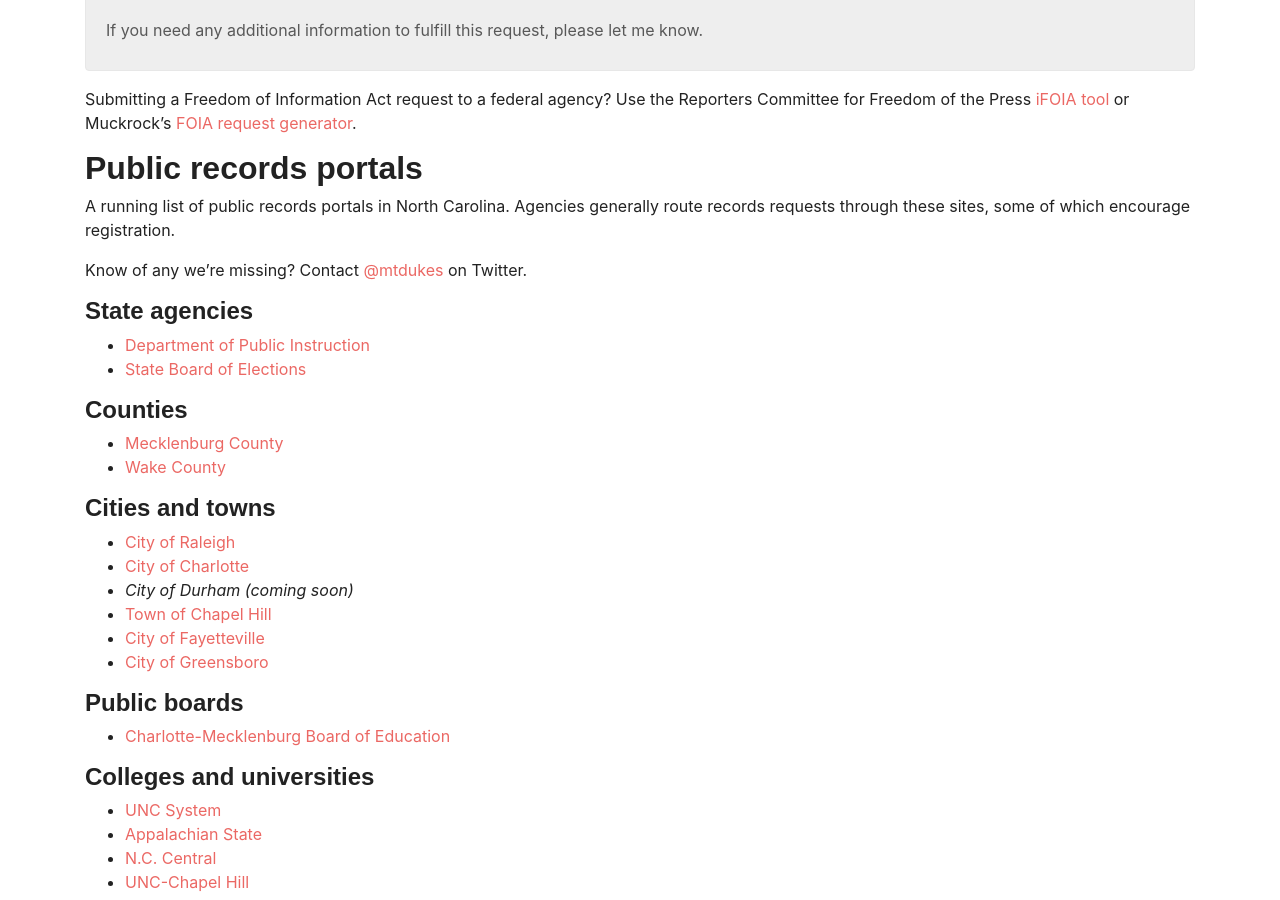
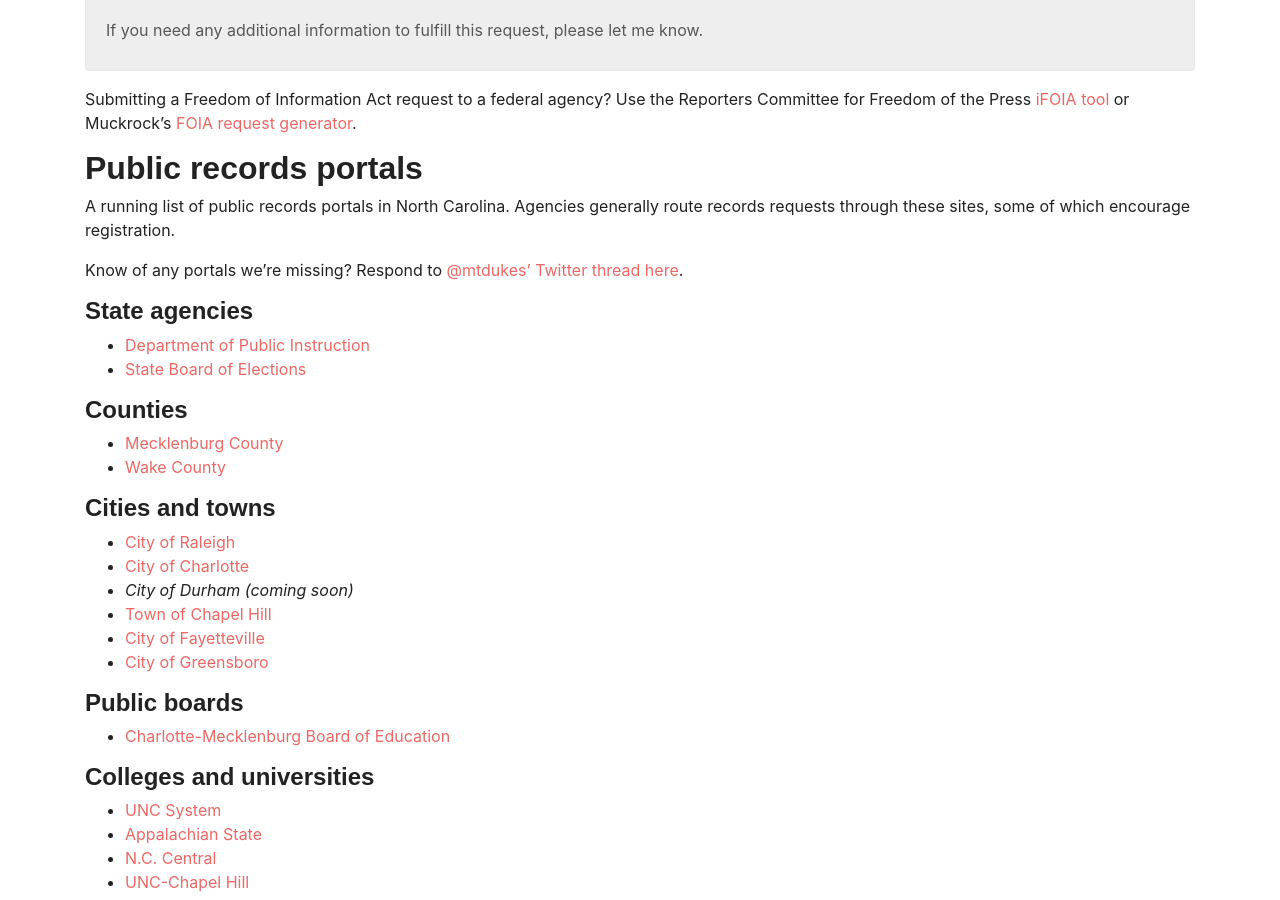
Before and after one commit to mtdukes/data-journalism-lab, a Jekyll site: the page built from _pages/public_records.md, in a window 1280 px wide and 900 px high, scrolled down 509 px. Built offline with Jekyll 4.4.1, drawn with Linux system fonts in a browser that asks for light colours; some web fonts are replaced.

Commit message:
adding twitter thread link

```diff
--- a/_pages/public_records.md
+++ b/_pages/public_records.md
@@ -24,7 +24,7 @@
 
 A running list of public records portals in North Carolina. Agencies generally route records requests through these sites, some of which encourage registration.
 
-Know of any we're missing? Contact [@mtdukes](https://twitter.com/mtdukes) on Twitter.
+Know of any portals we're missing? Respond to [@mtdukes' Twitter thread here](https://twitter.com/mtdukes/status/1491181364477112322).
 
 #### State agencies
 
```
